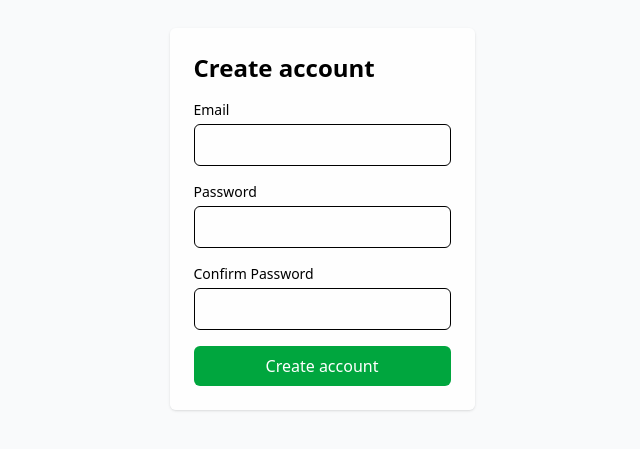
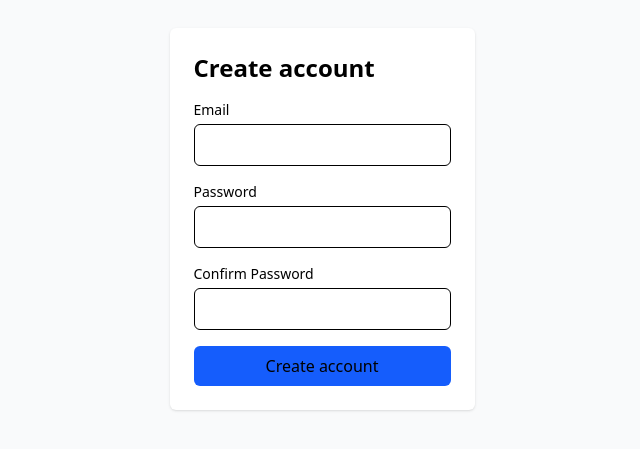
Before and after one commit to NikDevRych/aifintracker-webui, a React (Vite) app: page /register in a window 1280 px wide. Shown: the part 181-630 px from the top of the page, without its empty margins (318-958 px from the left). Built offline with nearby package versions, Linux system fonts and the light colour scheme.

Commit message:
#3 update RegisterForm styles for improved UI consistency

```diff
--- a/src/features/register/ui/RegisterForm.tsx
+++ b/src/features/register/ui/RegisterForm.tsx
@@ -29,7 +29,7 @@ export default function RegisterForm({ onSuccess }: Props) {
   return (
     <form
       onSubmit={handleSubmit(onSubmit)}
-      className="mx-auto max-w-md rounded-md bg-white/80 p-6 shadow-sm dark:bg-gray-900/60"
+      className="mx-auto max-w-lg rounded-md bg-white p-6 shadow-sm dark:bg-gray-900 dark:text-gray-50"
     >
       <h2 className="mb-4 text-2xl font-semibold">Create account</h2>
 
@@ -86,7 +86,7 @@ export default function RegisterForm({ onSuccess }: Props) {
       <button
         type="submit"
         disabled={isSubmitting || isLoading}
-        className="w-full rounded-md bg-green-600 py-2 text-white hover:bg-green-700 disabled:opacity-60"
+        className="w-full rounded-md bg-blue-600 py-2 hover:bg-blue-700 disabled:opacity-60"
       >
         {isSubmitting || isLoading ? "Creating account..." : "Create account"}
       </button>
```
